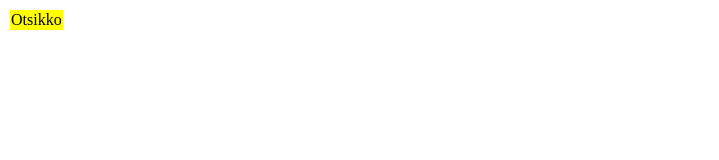
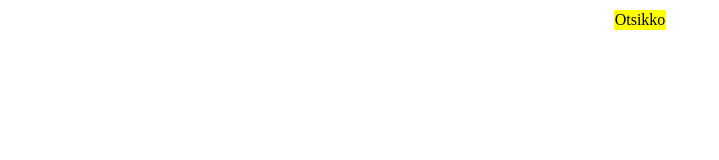
Before and after one commit to StonegazeFIN/WWW-2019, a plain HTML site: page index.html in a window 1280 px wide. Shown: the whole page, without its empty margins (0-719 px from the left). Drawn offline with Linux system fonts and the light colour scheme.

Commit message:
Update index.html

```diff
--- a/index.html
+++ b/index.html
@@ -1,13 +1,13 @@
 
 <!DOCTYPE html>
 <html>
-  <title>Wheee!!!</title>
+  <title>Better Dead than Red</title>
   <head>
   </head>
 
 <body>
-  <table>
-    <tr style="background:Yellow"><td style="text-align:center">Otsikko</td><tr/>
+  <table style="background=Red; margin-left: auto; margin-right: auto">
+    <tr style="background:Yellow"><td style="text-align: center">Otsikko</td><tr/>
 
 
   </table>
```
